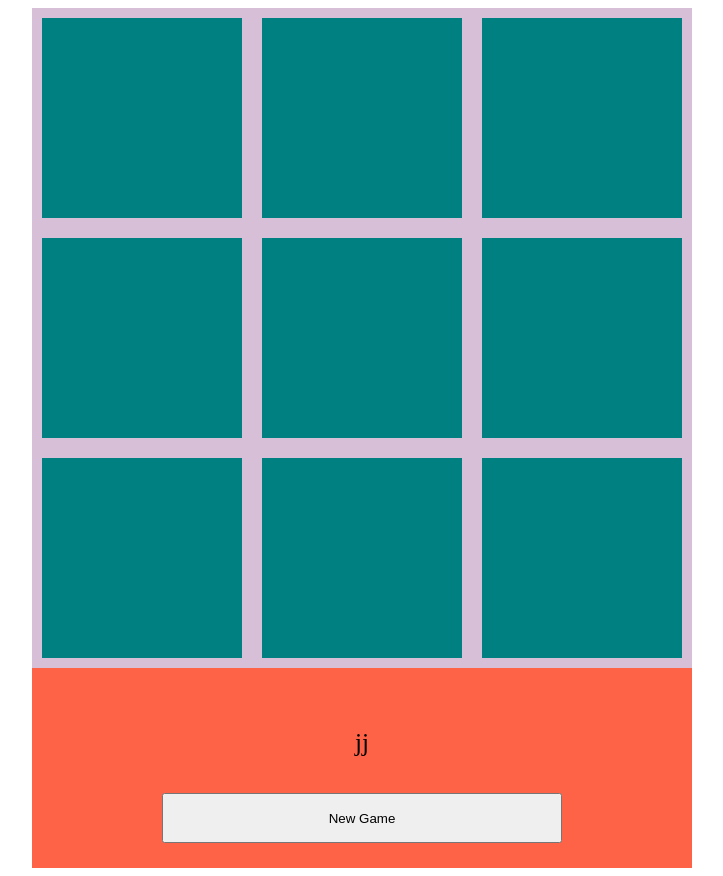
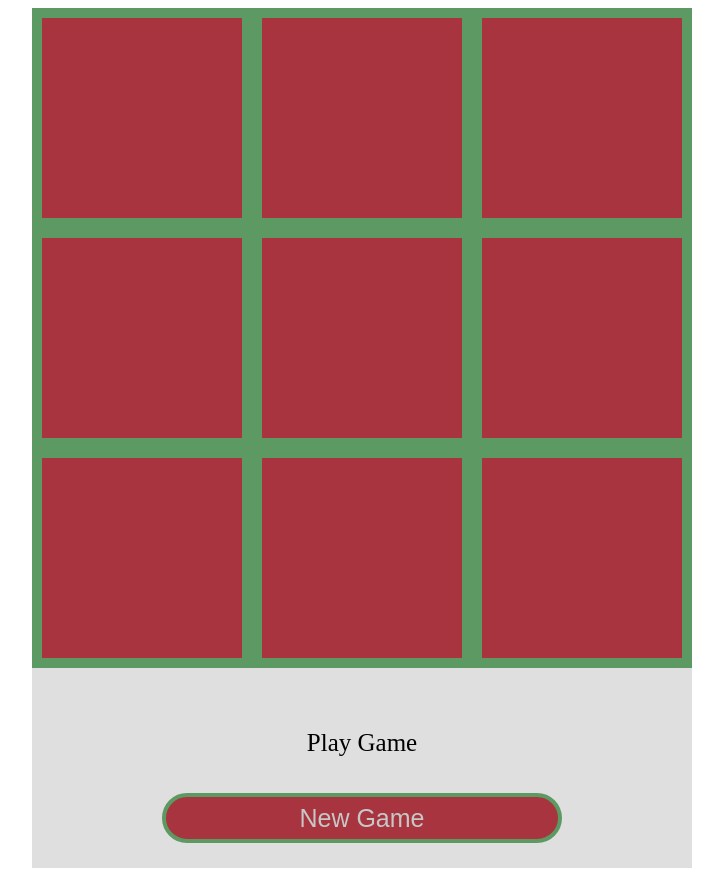
Before and after one commit to ddaniels7009/tic_tac_toe, a plain HTML site: page index.html in a window 1280 px wide. Shown: the whole page, without its empty margins (278-1001 px from the left). Drawn offline with Linux system fonts and the light colour scheme.

Commit message:
Game works. Need to add end game functionality and clean up interface.

```diff
--- a/app.js
+++ b/app.js
@@ -1,12 +1,12 @@
 
-body = document.body;
+
 
 // CREATE A GAME, PLAYER, AND GAMEBOARD OBJECT
 
 
 // STORE THE GAMEBOARD INSIDE AN ARRAY INSIDE OF A GAMEBOARD OBJECT --- USE A MODULE SINCE YOU ONLY HAVE ONE OF THEM
 const board = (function () {
-
+        body = document.body;
     let rows = document.getElementsByClassName('rows');
     let squares = document.getElementsByClassName('square');
     let textContainer = document.getElementsByClassName('textContainer');
@@ -53,27 +53,27 @@ const board = (function () {
 
         const resultsTextBox = document.createElement('div');
         resultsTextBox.setAttribute('id', 'resultsTextBox');
-        resultsTextBox.innerText = "jj";
+        resultsTextBox.innerText = "Play Game";
         resultsPanel.appendChild(resultsTextBox);
 
         // Create reset button DOM elements
         let resetButton = document.createElement('button');
         resetButton.innerText = "New Game"
         resultsPanel.appendChild(resetButton);
-        resetButton.addEventListener('click', function () { deleteBoard(); createBoard(); placeMarker("X");})
+        resetButton.addEventListener('click', function () { deleteBoard() })
 
     }
 
     //Create initial board
     createBoard();
 
-    // Delete the board at the end of the game.
+    // Delete the board contents to start a new game.
     const deleteBoard = function () {
 
-        for (let i = 1; i < 4; i++) {
-            body.removeChild(document.getElementById(i));
+        for (let i = 0; i < 9; i++) {
+            textContainer[i].innerText = "";
         }
-        body.removeChild(resultsPanel[0]);
+        resultsTextBox.innerText = "";
 
     }
 
--- a/style.css
+++ b/style.css
@@ -8,7 +8,7 @@ body {
 .square{
     height: 200px;
     width: 200px;
-    background-color: teal;
+    background-color: rgb(167, 52, 62);
     margin: 10px;
 }
 
@@ -18,7 +18,7 @@ body {
     display: flex;
     height: 220px;
     width: 660px;
-    background-color: thistle;
+    background-color: rgb(93, 153, 98);
 }
 
 .textContainer {
@@ -30,6 +30,7 @@ body {
     justify-content: center;
     align-items: center;
     font-size: 150;
+    color:rgb(199, 199, 199);
 }
 .results{
     display: flex;
@@ -38,11 +39,18 @@ body {
     flex-direction: column;
     width: 660px;
     height: 200px;
-    background-color: tomato;
+    background-color: rgb(223, 223, 223);
 }
 button {
     height: 50px;
     width: 400px;
+    font-size: 25px;
+    border: solid;
+    border-width: 4px;
+    border-radius: 25px;
+    border-color: rgb(93, 153, 98);
+    background-color: rgb(167, 52, 62);
+    color: rgb(199, 199, 199);
 }
 
 #resultsTextBox{
@@ -52,4 +60,5 @@ button {
     justify-content: center;
     align-items: center;
     font-size: 25px;
+
 }
```
